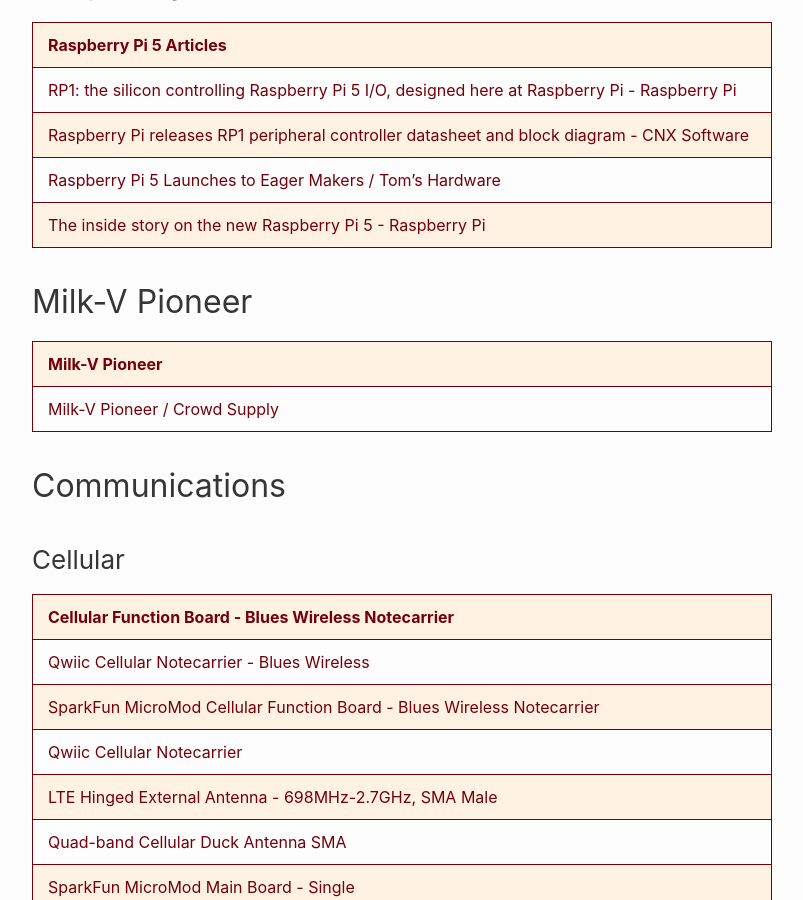
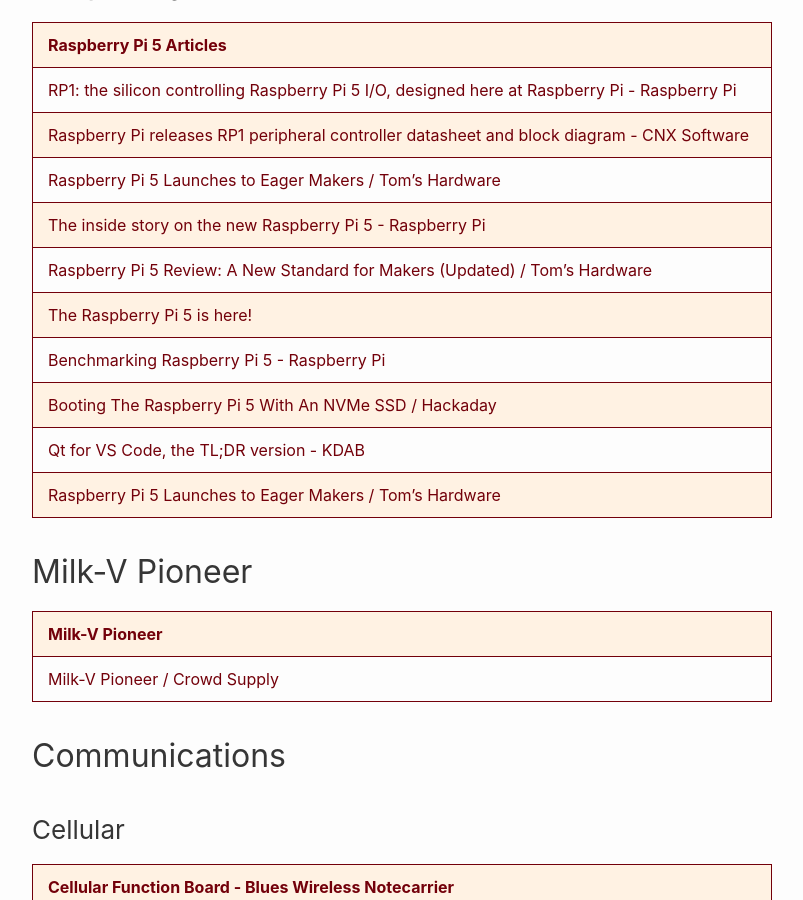
Before and after one commit to RalphHightower/RalphHightower, a Jekyll site: the page built from HardwareProjects.md, in a window 1280 px wide and 900 px high, scrolled down 7147 px. Shown: the whole window, without its empty margins (238-1041 px from the left). Built offline with Jekyll 4.4.1, drawn with Linux system fonts in a browser that asks for light colours; our own code applies the rules of GitHub Pages for plain Markdown files.

Commit message:
[docs](doc): HardwareProjects (Raspberry Pi 5)
- HardwareProjects
   - Raspberry Pi 5
      - | [Raspberry Pi 5 Review: A New Standard for Makers (Updated) / Tom's Hardware](https://www.tomshardware.com/reviews/raspberry-pi-5 ) |
      - | [The Raspberry Pi 5 is here!](https://www.yodeck.com/news/raspberry-pi-5/ ) |
      - | [Benchmarking Raspberry Pi 5 - Raspberry Pi](https://www.raspberrypi.com/news/benchmarking-raspberry-pi-5/ ) |
      - | [Booting The Raspberry Pi 5 With An NVMe SSD / Hackaday](https://hackaday.com/2023/10/25/booting-the-raspberry-pi-5-with-an-nvme-ssd/ ) |
      - | [Qt for VS Code, the TL;DR version - KDAB](https://www.kdab.com/qt-for-vs-code-the-tldr-version/ ) |
      - | [Raspberry Pi 5 Launches to Eager Makers / Tom's Hardware](https://www.tomshardware.com/news/raspberry-pi-5-launches-to-eager-makers ) |

```diff
--- a/HardwareProjects.md
+++ b/HardwareProjects.md
@@ -143,6 +143,12 @@ Expansion options
 | [Raspberry Pi releases RP1 peripheral controller datasheet and block diagram - CNX Software](https://www.cnx-software.com/2023/10/07/raspberry-pi-rp1-datasheet-block-diagram/ ) |
 | [Raspberry Pi 5 Launches to Eager Makers / Tom's Hardware](https://www.tomshardware.com/news/raspberry-pi-5-launches-to-eager-makers ) |
 | [The inside story on the new Raspberry Pi 5 - Raspberry Pi](https://www.raspberrypi.com/news/the-inside-story-on-the-new-raspberry-pi-5-hackspace-72/ ) |
+| [Raspberry Pi 5 Review: A New Standard for Makers (Updated) / Tom's Hardware](https://www.tomshardware.com/reviews/raspberry-pi-5 ) |
+| [The Raspberry Pi 5 is here!](https://www.yodeck.com/news/raspberry-pi-5/ ) |
+| [Benchmarking Raspberry Pi 5 - Raspberry Pi](https://www.raspberrypi.com/news/benchmarking-raspberry-pi-5/ ) |
+| [Booting The Raspberry Pi 5 With An NVMe SSD / Hackaday](https://hackaday.com/2023/10/25/booting-the-raspberry-pi-5-with-an-nvme-ssd/ ) |
+| [Qt for VS Code, the TL;DR version - KDAB](https://www.kdab.com/qt-for-vs-code-the-tldr-version/ ) |
+| [Raspberry Pi 5 Launches to Eager Makers / Tom's Hardware](https://www.tomshardware.com/news/raspberry-pi-5-launches-to-eager-makers ) |
 
 ## Milk-V Pioneer
 
```
